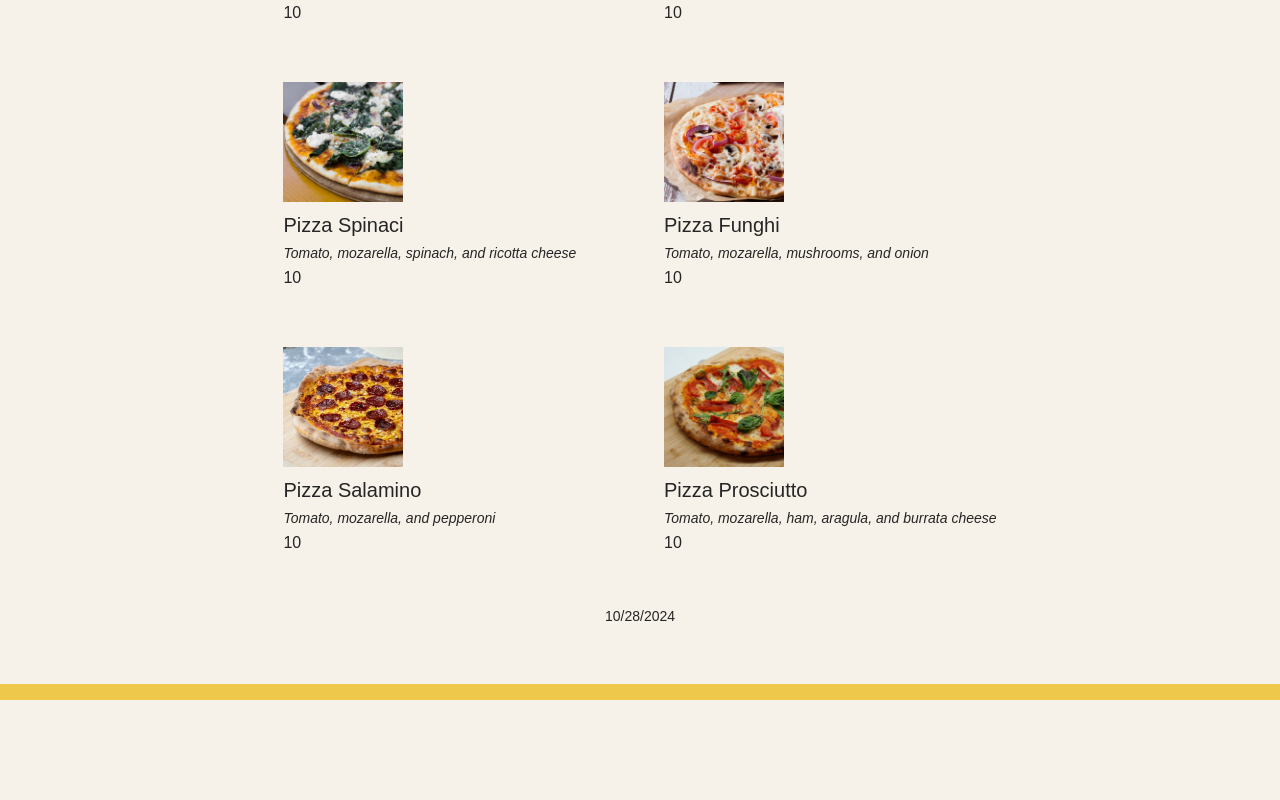
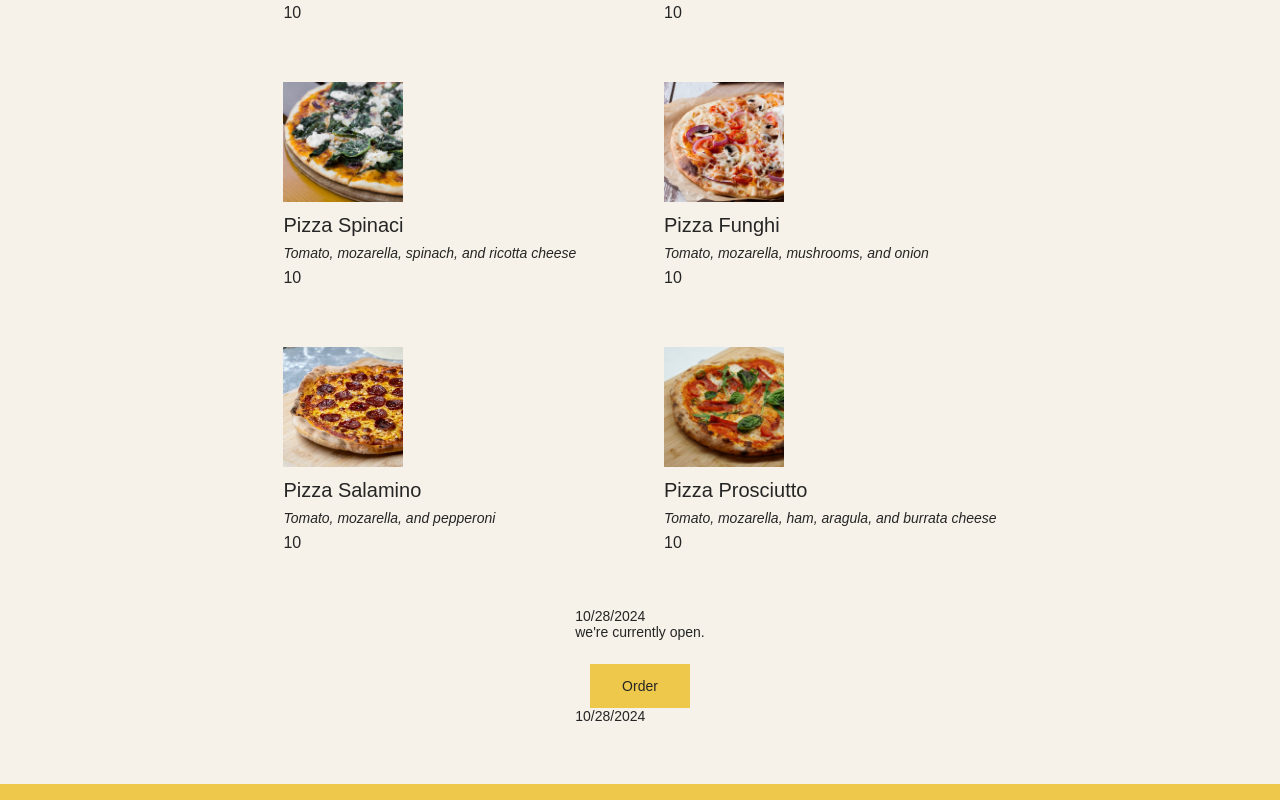
Before and after one commit to akumarkk/WebFW, a React (Create React App) app in the folder ReactJS/Pizza/pizza/: page / in a window 1280 px wide. Shown: the part 469-1269 px from the top of the page. Before the commit the page ends 1169 px from the top, so only its background shows below. Built offline with nearby package versions, Linux system fonts and the light colour scheme.

Commit message:
cond rendering

```diff
--- a/ReactJS/Pizza/pizza/src/index.js
+++ b/ReactJS/Pizza/pizza/src/index.js
@@ -104,8 +104,25 @@ function Footer() {
 
   return (
     <footer className='footer'>
+      {new Date().toLocaleDateString()
+
+      }
+      {
+      true && (
+
+        <div className='order'>
+          <p>
+            we're currently open.
+          </p>
+          <button className='btn'>
+            Order
+          </button>
+        </div>
+        )
+      }
       {new Date().toLocaleDateString()}
-      {isOpen && <p>. we're currently open now. </p>}
+      {false}
+      {/* doesn't render true/false values */}
     </footer>
     // React.createElement('footer', null, "We're currently open")
     )
```
